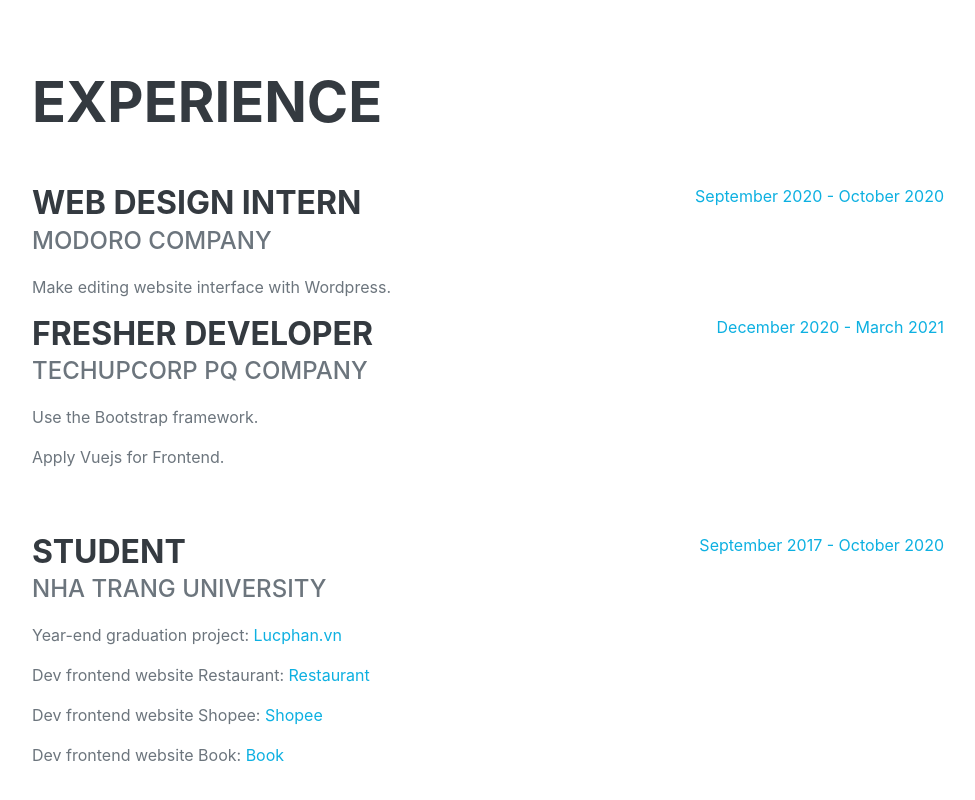
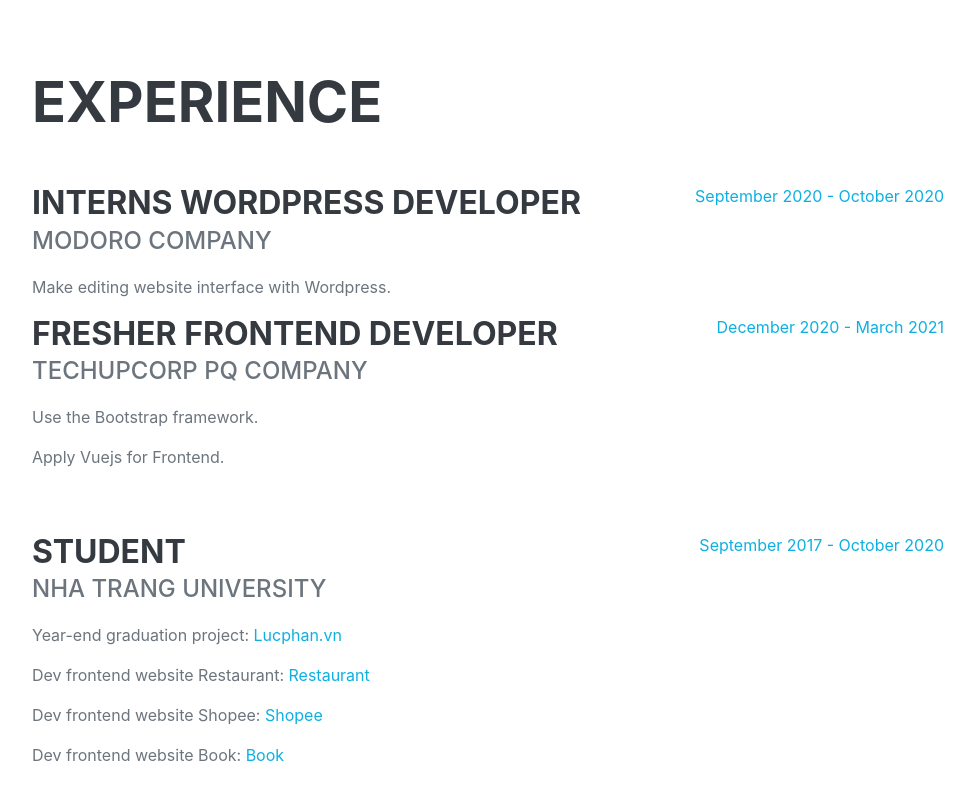
Before and after one commit to PhanTrongLuc/CV, a plain HTML site: page index.html in a window 1280 px wide. Shown: the part 812-1612 px from the top of the page, without its empty margins (288-1263 px from the left). Drawn offline with nearby package versions, Linux system fonts and the light colour scheme; a web font is replaced by a local one.

Commit message:
update index.html CV

```diff
--- a/index.html
+++ b/index.html
@@ -59,7 +59,7 @@
                     <h2 class="mb-5">Experience</h2>
                     <div class="d-flex flex-column flex-md-row justify-content-between">
                         <div class="flex-grow-1">
-                            <h3 class="mb-0">Web Design Intern</h3>
+                            <h3 class="mb-0">Interns WordPress Developer</h3>
                             <div class="subheading mb-3">Modoro Company</div>
                             <p>Make editing website interface with Wordpress.</p>
                         </div>
@@ -67,7 +67,7 @@
                     </div>
                     <div class="d-flex flex-column flex-md-row justify-content-between mb-5">
                         <div class="flex-grow-1">
-                            <h3 class="mb-0">Fresher Developer</h3>
+                            <h3 class="mb-0">Fresher Frontend Developer</h3>
                             <div class="subheading mb-3">TECHUPCORP PQ Company</div>
                             <p>Use the Bootstrap framework.</p>
                             <p>Apply Vuejs for Frontend.</p>
```
